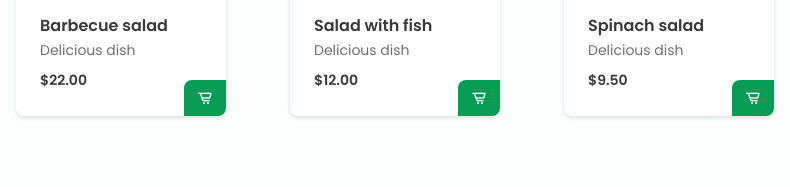
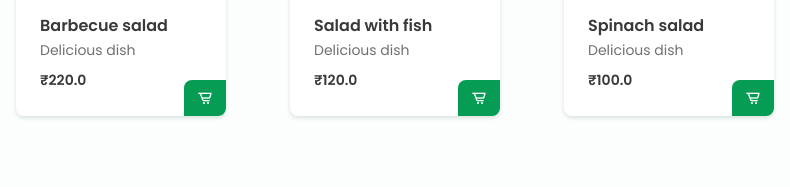
Before and after one commit to sachinshukla1932/responsive-website, a plain HTML site: page index.html in a window 1280 px wide. Shown: the part 2133-2320 px from the top of the page, 245-1035 px from the left. Drawn offline with nearby package versions, Linux system fonts and the light colour scheme.

Commit message:
Add files via upload

```diff
--- a/index.html
+++ b/index.html
@@ -367,7 +367,7 @@
                         <img src="assets/img/plate1.png" alt="" class="menu__img">
                         <h3 class="menu__name">Barbecue salad</h3>
                         <span class="menu__detail">Delicious dish</span>
-                        <span class="menu__preci">$22.00</span>
+                        <span class="menu__preci">₹220.0</span>
                         <a href="#" class="button menu__button"><i class='bx bx-cart-alt'></i></a>
                     </div>
 
@@ -375,7 +375,7 @@
                         <img src="assets/img/plate2.png" alt="" class="menu__img">
                         <h3 class="menu__name">Salad with fish</h3>
                         <span class="menu__detail">Delicious dish</span>
-                        <span class="menu__preci">$12.00</span>
+                        <span class="menu__preci">₹120.0</span>
                         <a href="#" class="button menu__button"><i class='bx bx-cart-alt'></i></a>
                     </div>
 
@@ -383,7 +383,7 @@
                         <img src="assets/img/plate3.png" alt="" class="menu__img">
                         <h3 class="menu__name">Spinach salad</h3>
                         <span class="menu__detail">Delicious dish</span>
-                        <span class="menu__preci">$9.50</span>
+                        <span class="menu__preci">₹100.0</span>
                         <a href="#" class="button menu__button"><i class='bx bx-cart-alt'></i></a>
                     </div>
                 </div>
```
